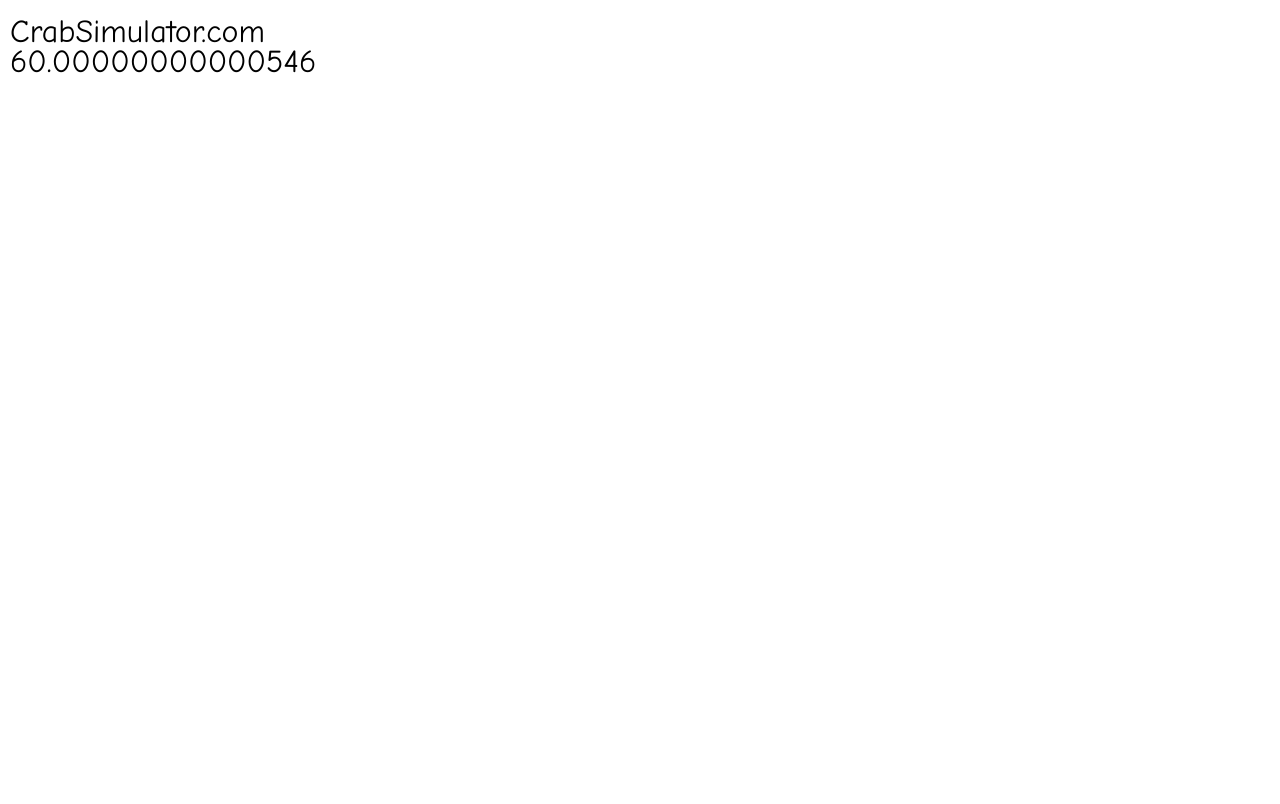
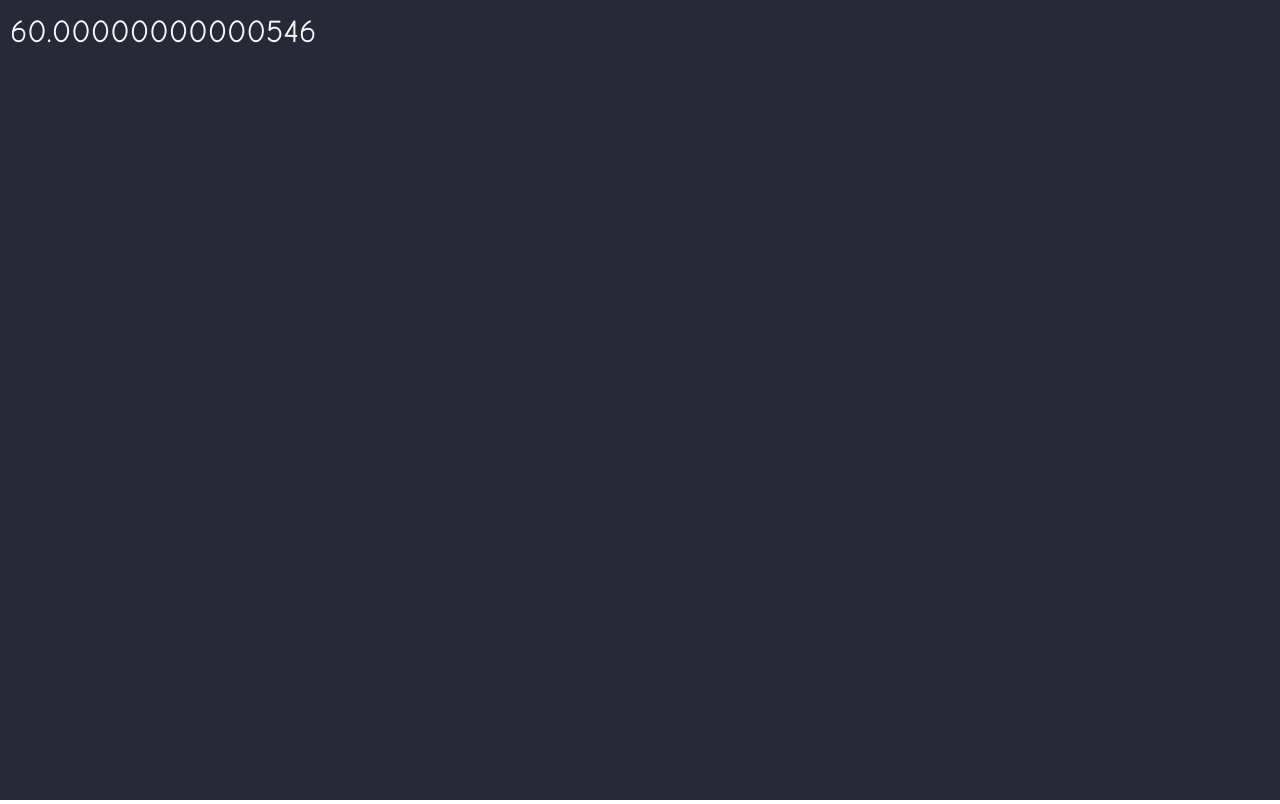
Before and after one commit to SaladTheGreat42/TSA-Crab-Simulator, a plain HTML site: page src/index.html in a window 1280 px wide. Drawn offline with Linux system fonts and the light colour scheme.

Commit message:
Fancy pants

```diff
--- /dev/null
+++ b/src/engine/game.js
@@ -0,0 +1,48 @@
+class Game {
+
+	constructor() {
+		// puts canvas on the html doc
+		this.canvas = make("canvas")
+		document.body.appendChild(this.canvas)
+		this.ctx = this.canvas.getContext("2d")
+		this.perf = 0 // for FPS calulation
+	}
+
+	initialize() { // puts initial update and draw functions into one function
+		this.update()
+		this.draw()
+		window.requestAnimationFrame(this.initialize.bind(this)) // calls next frame
+	}
+
+	update() { // updates game logic
+
+	}
+
+	draw(timestep) { // draws to the screen
+		// update canvas size
+		this.canvas.width = window.innerWidth
+		this.canvas.height = window.innerHeight
+		//this.ctx.scale()
+		// clear screen
+		this.ctx.clearRect(0, 0, this.canvas.width, this.canvas.height)
+
+		this.ctx.beginPath();
+		this.ctx.rect(0, 0, this.canvas.width, this.canvas.height);
+		this.ctx.fillStyle = "#272838";
+		this.ctx.fill();
+
+		this.ctx.font = "32px Comic Sans MS"
+		this.ctx.fillStyle = "#F9F8F8";
+		this.ctx.fillText(this.calculateFPS(), 10, 10 + 32) // fps counter
+	}
+
+	calculateFPS() { // returns fps
+		let perf = performance.now()
+		let elapsed = perf - this.perf
+		this.perf = perf
+		return 1000 / elapsed
+	}
+
+}
+
+export { Game }
--- a/src/index.html
+++ b/src/index.html
@@ -7,7 +7,5 @@
 	<link rel="stylesheet" href="style.css">
 </head>
 <body>
-	<canvas id="canvas">
-	</canvas>
 </body>
 </html>
--- a/src/script.js
+++ b/src/script.js
@@ -1,38 +1,8 @@
+import { Game } from "./engine/game.js"
+
 function onload() {
 	const game = new Game()
-	game.draw()
-}
-
-function resizeCanvas(canvas) {
-
-}
-
-class Game {
-
-	constructor() {
-		this.canvas = id("canvas")
-		this.ctx = this.canvas.getContext("2d")
-		this.timestamp = 0
-	}
-
-	draw(timestep) {
-		//console.log(this)
-		this.canvas.width = window.innerWidth
-		this.canvas.height = window.innerHeight
-		this.ctx.clearRect(0, 0, this.canvas.width, this.canvas.height)
-		this.ctx.font = "32px Comic Sans MS"
-		this.ctx.fillText("CrabSimulator.com", 10, 10 + 32)
-		this.ctx.fillText(this.calculateFPS(performance.now()), 10, 40 + 32)
-		//console.log(this.calculateFPS(performance.now()))
-		window.requestAnimationFrame(this.draw.bind(this))
-	}
-
-	calculateFPS(timestamp) {
-		let elapsed = timestamp - this.timestamp
-		this.timestamp = timestamp
-		return 1000 / elapsed
-	}
-
+	game.initialize() // inital calls
 }
 
 window.addEventListener("load", onload)
--- a/src/style.css
+++ b/src/style.css
@@ -1,3 +1,5 @@
 body {
 	margin: 0;
+	width: 100vw;
+	height: 100vh;
 }
```
Also changed, not shown: 1 other file.
